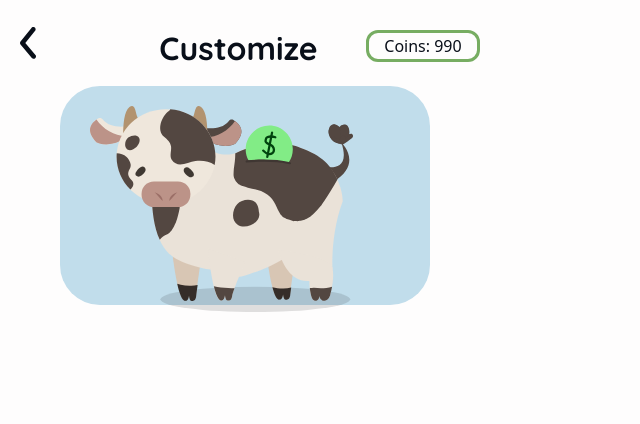
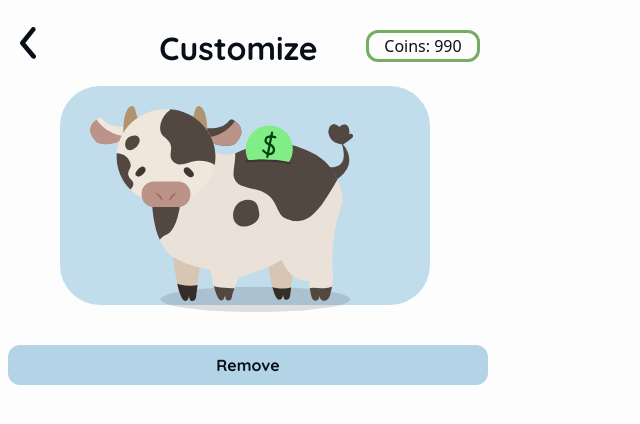
Before and after one commit to AlyssaHug/Design02_App, a Next.js app: page / in a window 1280 px wide. Shown: the top 424 px of the page, without its empty margins (0-640 px from the left). Built offline with nearby package versions, Linux system fonts and the light colour scheme.

Commit message:
added remove button

```diff
--- a/app/page.js
+++ b/app/page.js
@@ -3,6 +3,7 @@ import CowPage from "./Cow/cow";
 import Moomoo from "./ui/moomoo/moomoo";
 import Coins from "@/app/ui/coins/coins";
 import styles from "@/app/Customize/styles.module.css";
+import Button from "@/app/ui/Buttons/Buttons";
 
 export default function Page() {
     return (
@@ -31,6 +32,12 @@ export default function Page() {
                     />
                 </div>
             </div>
+            <div>
+                <Button
+                color="light-blue"
+                value="Remove"
+                />
+            </div>
         </div>
     );
 }
```
